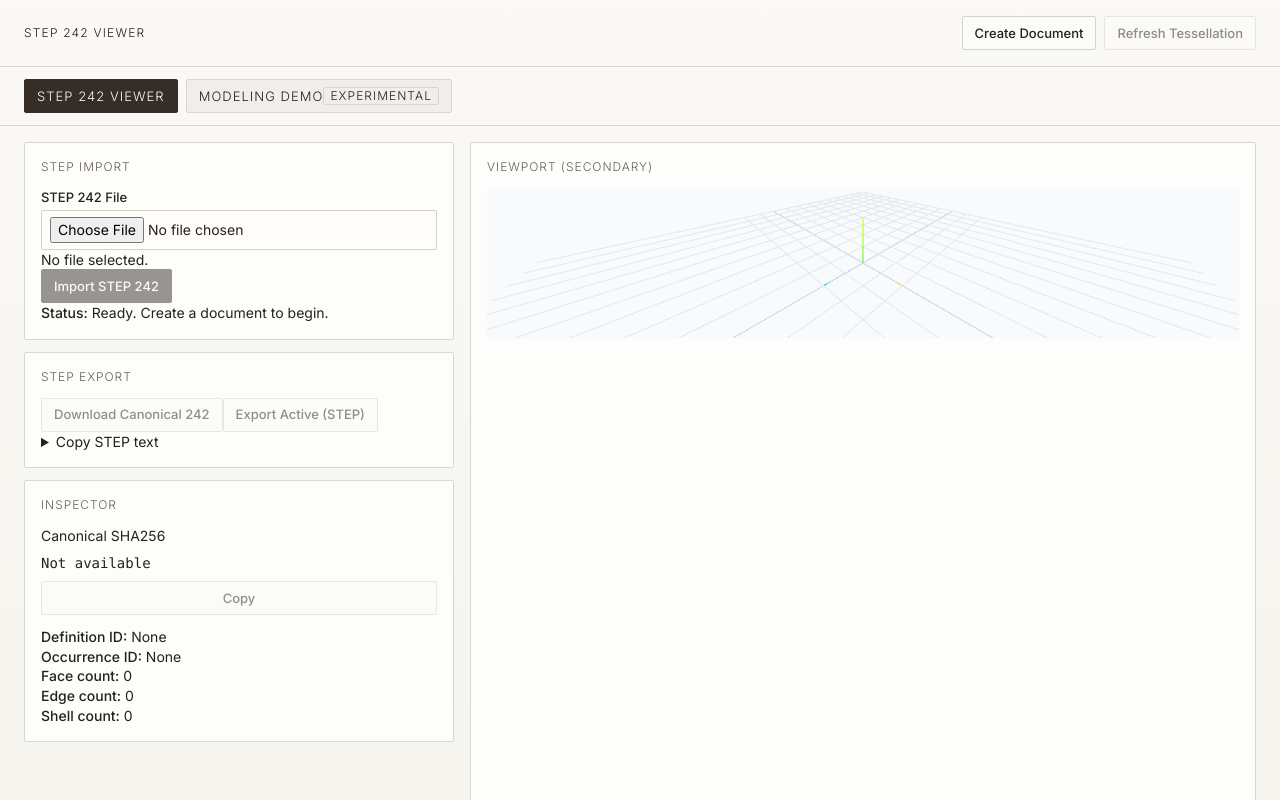
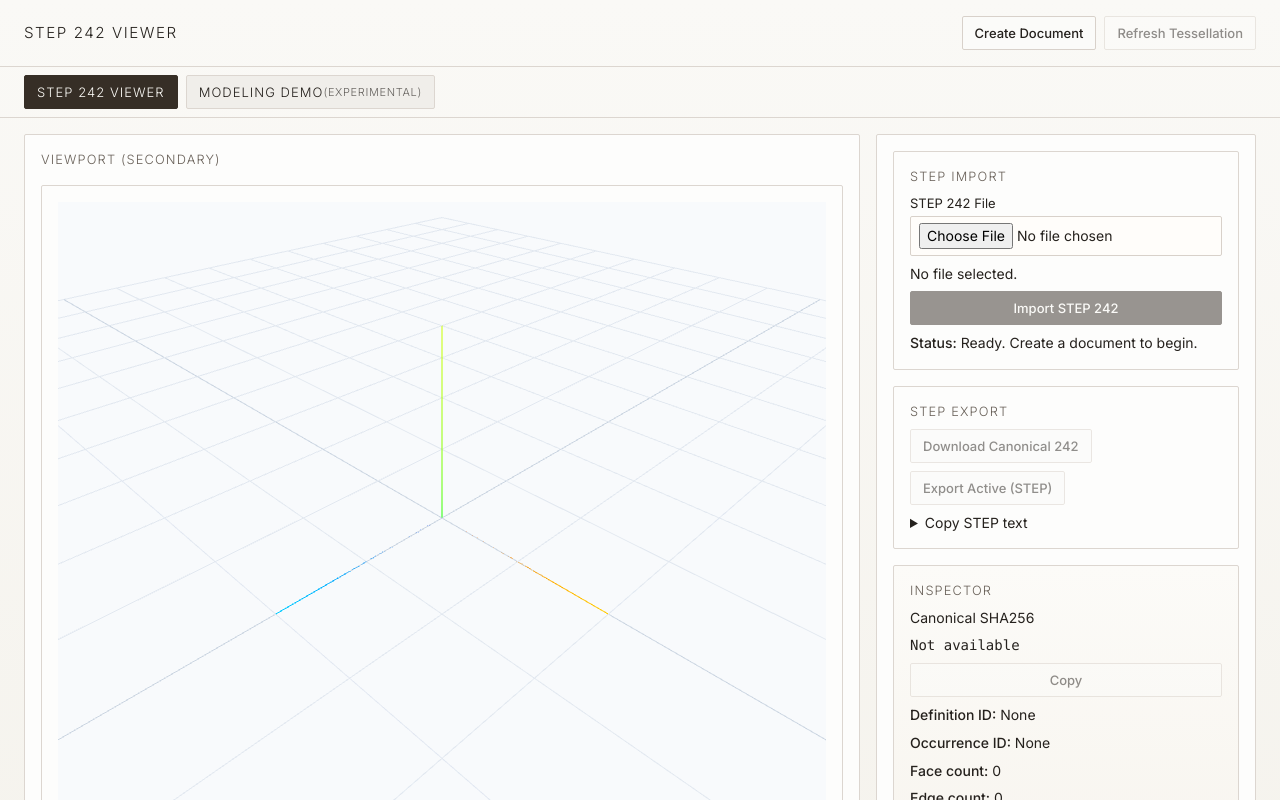
Before and after one commit to yuechen-li-dev/Aetheris, a React (Vite) app in the folder aetheris.client/: page / in a window 1280 px wide. Shown: the top 800 px of the page. Built offline with nearby package versions, Linux system fonts and the light colour scheme.

Commit message:
M42b: tabs row left-aligned + experimental label hierarchy

```diff
--- a/aetheris.client/src/App.css
+++ b/aetheris.client/src/App.css
@@ -1,40 +1,63 @@
 .app-shell {
-  display: flex;
-  flex-direction: column;
+  --layout-space-1: 8px;
+  --layout-space-2: 16px;
+  --layout-space-3: 24px;
+  --layout-space-4: 32px;
+  --layout-rail-width: 380px;
+  --layout-border-weight: var(--ui-stroke);
+  --layout-border-color: hsl(var(--border));
+  --layout-radius: var(--ui-radius);
+
   min-height: 100vh;
   color: hsl(var(--foreground));
   background: linear-gradient(180deg, #faf9f6 0%, #f5f3ed 100%);
 }
 
-.toolbar {
+.top-bar {
+  position: sticky;
+  top: 0;
+  z-index: 10;
   display: flex;
-  justify-content: space-between;
-  align-items: center;
-  padding: 16px 24px;
-  border-bottom: var(--ui-divider) solid hsl(var(--border));
+  flex-direction: column;
+  border-bottom: var(--layout-border-weight) solid var(--layout-border-color);
   background: hsla(var(--card), 0.95);
 }
 
-.toolbar h1 {
+.top-bar__header-row {
+  display: grid;
+  grid-template-columns: auto 1fr;
+  align-items: center;
+  gap: var(--layout-space-2);
+  padding: var(--layout-space-2) var(--layout-space-3);
+  border-bottom: var(--layout-border-weight) solid var(--layout-border-color);
+}
+
+.top-bar__tabs-row {
+  padding: var(--layout-space-1) var(--layout-space-3);
+}
+
+.top-bar__title {
   margin: 0;
-  font-size: var(--ui-title);
+  font-size: 0.95rem;
   letter-spacing: 0.1em;
   text-transform: uppercase;
   font-weight: var(--ui-weight-title);
 }
 
-.toolbar-actions {
+.top-bar__tabs,
+.top-bar__actions,
+.stack-row {
   display: flex;
-  gap: 8px;
+  gap: var(--layout-space-1);
   flex-wrap: wrap;
 }
 
-.top-tabs {
-  display: flex;
-  gap: 8px;
-  padding: 12px 24px;
-  border-bottom: var(--ui-divider) solid hsl(var(--border));
-  background: hsla(var(--card), 0.86);
+.top-bar__tabs {
+  justify-content: flex-start;
+}
+
+.top-bar__actions {
+  justify-content: flex-end;
 }
 
 .tab-button {
@@ -48,49 +71,70 @@
 }
 
 .experimental-badge {
-  font-size: var(--ui-title);
+  font-size: 0.6875rem;
   line-height: 1;
-  padding: 2px 6px;
-  border-radius: var(--ui-radius);
-  border: var(--ui-stroke) solid hsl(var(--border));
-  background: hsla(var(--muted), 0.8);
+  opacity: 0.68;
+  font-weight: var(--ui-weight-title);
+  letter-spacing: 0.06em;
 }
 
-.viewer-grid {
-  flex: 1;
+.main-layout {
+  min-height: calc(100vh - 76px);
   display: grid;
-  grid-template-columns: minmax(340px, 430px) minmax(0, 1fr);
-  gap: 16px;
-  padding: 16px 24px;
+  grid-template-columns: minmax(0, 1fr) var(--layout-rail-width);
+  gap: var(--layout-space-2);
+  padding: var(--layout-space-2) var(--layout-space-3);
 }
 
-.product-panel {
+.viewport-column {
+  min-width: 0;
+}
+
+.viewport-shell,
+.tool-rail {
+  height: 100%;
+  border: var(--layout-border-weight) solid var(--layout-border-color);
+  border-radius: var(--layout-radius);
+  background: hsl(var(--card));
+}
+
+.viewport-shell {
+  min-height: calc(100vh - 140px);
+  padding: var(--layout-space-2);
   display: flex;
   flex-direction: column;
-  gap: 12px;
+  gap: var(--layout-space-2);
 }
 
-.product-panel section,
-.viewer-secondary,
-.debug-panel section {
-  border: var(--ui-stroke) solid hsl(var(--border));
-  background: hsl(var(--card));
-  border-radius: var(--ui-radius);
-  padding: 16px;
-  box-shadow: none;
+.tool-rail {
+  padding: var(--layout-space-2);
+  overflow: auto;
+  display: flex;
+  flex-direction: column;
+  gap: var(--layout-space-2);
 }
 
-.product-panel h2,
-.viewer-secondary h2,
-.debug-panel h2,
-.debug-panel h3,
-.product-panel h3 {
-  margin: 0 0 12px;
-  font-size: var(--ui-title);
-  letter-spacing: var(--ui-title-tracking);
+.tool-section {
+  border: var(--layout-border-weight) solid var(--layout-border-color);
+  border-radius: var(--layout-radius);
+  background: hsl(var(--card));
+  padding: var(--layout-space-2);
+  display: flex;
+  flex-direction: column;
+  gap: var(--layout-space-1);
+}
+
+.section-title {
+  margin: 0;
+  font-size: 0.8rem;
+  letter-spacing: 0.09em;
   text-transform: uppercase;
   color: hsl(var(--muted-foreground));
   font-weight: var(--ui-weight-title);
+}
+
+.section-title--sub {
+  margin-top: var(--layout-space-2);
 }
 
 .audit-panel {
@@ -99,72 +143,54 @@
 
 .inspector-row {
   display: grid;
-  gap: 8px;
-  margin-bottom: 12px;
+  gap: var(--layout-space-1);
 }
 
-.main-grid {
-  flex: 1;
+.form-grid {
   display: grid;
-  grid-template-columns: minmax(0, 1fr) 360px;
+  grid-template-columns: repeat(3, minmax(0, 1fr));
+  gap: var(--layout-space-1);
 }
 
-.viewport-shell {
-  min-height: calc(100vh - 64px);
+.boolean-grid {
+  grid-template-columns: 1fr;
 }
 
-.debug-panel {
-  border-left: var(--ui-divider) solid #1e293b;
-  padding: 16px;
-  background: #0f172a;
-  color: #e2e8f0;
-  overflow: auto;
+.boolean-actions {
+  margin-bottom: var(--layout-space-1);
 }
 
-.debug-panel section {
-  margin-bottom: 16px;
-}
-
-.debug-panel ul,
-.product-panel ul {
+.tool-rail ul {
   margin: 0;
   padding-left: 16px;
   word-break: break-word;
 }
 
 .demo-notice {
-  margin-top: 0;
-  margin-bottom: 16px;
-  padding: 8px;
-  border-radius: var(--ui-radius);
-  background: #1e293b;
-  border: var(--ui-stroke) solid #334155;
+  margin: 0;
+  padding: var(--layout-space-1);
+  border-radius: var(--layout-radius);
+  border: var(--layout-border-weight) solid var(--layout-border-color);
+  background: hsla(var(--muted), 0.9);
   font-size: var(--ui-small);
-}
-
-.form-grid {
-  display: grid;
-  grid-template-columns: repeat(3, minmax(0, 1fr));
-  gap: 12px;
-  margin-bottom: 12px;
 }
 
 .form-grid label,
 .textarea-label,
-.product-panel label {
+.tool-rail label {
   display: flex;
   flex-direction: column;
   gap: 4px;
   font-size: var(--ui-small);
-  font-weight: var(--ui-weight-emphasis);
+  font-weight: var(--ui-weight-body);
 }
 
 input,
 select,
 textarea,
 button {
-  border-radius: var(--ui-radius);
-  border: var(--ui-stroke) solid hsl(var(--input));
+  border-radius: var(--layout-radius);
+  border: var(--layout-border-weight) solid hsl(var(--input));
   min-height: 34px;
   font-family: var(--ui-font-sans);
   font-size: var(--ui-text);
@@ -174,17 +200,9 @@ input,
 select,
 textarea {
   padding: 6px 8px;
-  font-weight: var(--ui-weight-body);
-  color: #e2e8f0;
-  background: #020617;
-}
-
-.product-panel input,
-.product-panel textarea,
-.product-panel select {
   color: hsl(var(--foreground));
   background: #fffdfa;
-  border-color: hsl(var(--input));
+  font-weight: var(--ui-weight-body);
 }
 
 button {
@@ -194,17 +212,9 @@ button {
   font-weight: var(--ui-weight-emphasis);
 }
 
-.boolean-grid {
-  grid-template-columns: 1fr;
-}
-
-.boolean-actions {
-  margin-bottom: 12px;
-}
-
 button.active-row {
-  border-color: #38bdf8;
-  background: #0c4a6e;
+  border-color: #6f8f8a;
+  background: #ece8dd;
 }
 
 button:focus-visible,
@@ -218,11 +228,6 @@ textarea:focus-visible {
 button:disabled {
   opacity: 0.5;
   cursor: not-allowed;
-}
-
-.textarea-label {
-  margin-top: 8px;
-  margin-bottom: 8px;
 }
 
 textarea {
@@ -239,3 +244,22 @@ textarea {
 strong {
   font-weight: var(--ui-weight-emphasis);
 }
+
+@media (max-width: 1100px) {
+  .top-bar__header-row {
+    grid-template-columns: 1fr;
+  }
+
+  .top-bar__tabs,
+  .top-bar__actions {
+    justify-content: flex-start;
+  }
+
+  .main-layout {
+    grid-template-columns: 1fr;
+  }
+
+  .viewport-shell {
+    min-height: 500px;
+  }
+}
--- a/aetheris.client/src/App.tsx
+++ b/aetheris.client/src/App.tsx
@@ -409,9 +409,10 @@ function App() {
 
     return (
         <div className="app-shell">
-            <header className="toolbar">
-                <h1>STEP 242 Viewer</h1>
-                <div className="toolbar-actions">
+            <header className="top-bar">
+                <div className="top-bar__header-row">
+                    <div className="top-bar__title">STEP 242 VIEWER</div>
+                    <div className="top-bar__actions">
                         <Button type="button" variant="outline" onClick={() => void handleCreateDocument()} disabled={status === 'loading'}>
                             Create Document
                         </Button>
@@ -419,9 +420,9 @@ function App() {
                             Refresh Tessellation
                         </Button>
                     </div>
-            </header>
-
-            <div className="top-tabs" role="tablist" aria-label="Top-level product surface">
+                </div>
+                <div className="top-bar__tabs-row">
+                    <div className="top-bar__tabs" role="tablist" aria-label="Top-level product surface">
                         <Button
                             type="button"
                             role="tab"
@@ -438,15 +439,30 @@ function App() {
                             aria-selected={activeTab === 'modeling-demo'}
                             className={activeTab === 'modeling-demo' ? 'tab-button active' : 'tab-button'}
                             onClick={() => setActiveTab('modeling-demo')}>
-                    Modeling Demo <span className="experimental-badge">Experimental</span>
+                            <span>Modeling Demo</span> <span className="experimental-badge">(Experimental)</span>
                         </Button>
                     </div>
+                </div>
+            </header>
 
+            <main className="main-layout">
+                <section className="viewport-column">
+                    <div className="viewport-shell">
+                        <h2 className="section-title">Viewport (secondary)</h2>
+                        <ViewerViewport
+                            sceneData={sceneData}
+                            highlightedFaceId={highlightedFaceId}
+                            highlightedEdgeId={highlightedEdgeId}
+                            onPickRay={(origin, direction) => void handlePickRay(origin, direction)}
+                        />
+                    </div>
+                </section>
+
+                <aside className="tool-rail">
                     {activeTab === 'viewer' ? (
-                <main className="viewer-grid">
-                    <aside className="product-panel">
-                        <section>
-                            <h2>STEP Import</h2>
+                        <>
+                            <section className="tool-section">
+                                <h2 className="section-title">Step Import</h2>
                                 <label>
                                     STEP 242 File
                                     <input
@@ -469,14 +485,16 @@ function App() {
                                 )}
                             </section>
 
-                        <section>
-                            <h2>STEP Export</h2>
+                            <section className="tool-section">
+                                <h2 className="section-title">Step Export</h2>
+                                <div className="stack-row">
                                     <Button type="button" variant="outline" onClick={() => void handleDownloadCanonicalStep()} disabled={!documentId || !activeOccurrence || status === 'loading'}>
                                         Download Canonical 242
                                     </Button>
                                     <Button type="button" variant="outline" onClick={() => void handleExportActiveStep()} disabled={!activeBodyId || status === 'loading'}>
                                         Export Active (STEP)
                                     </Button>
+                                </div>
                                 <details>
                                     <summary>Copy STEP text</summary>
                                     <label className="textarea-label">
@@ -486,8 +504,8 @@ function App() {
                                 </details>
                             </section>
 
-                        <section className="audit-panel">
-                            <h2>Inspector</h2>
+                            <section className="tool-section audit-panel">
+                                <h2 className="section-title">Inspector</h2>
                                 <div className="inspector-row">
                                     <span>Canonical SHA256</span>
                                     <code className="mono-value">{stepCanonicalHash ?? 'Not available'}</code>
@@ -500,31 +518,17 @@ function App() {
                                 <p><strong>Edge count:</strong> {tessellation?.edgePolylines.length ?? 0}</p>
                                 <p><strong>Shell count:</strong> {activeBodyId ? 1 : 0}</p>
                             </section>
-                    </aside>
+                        </>
+                    ) : (
+                        <>
+                            <section className="tool-section">
+                                <h2 className="section-title">Modeling Demo Notice</h2>
+                                <p>Modeling Demo (Non-production)</p>
+                                <p className="demo-notice">This is a demo environment. Not part of Viewer v0 contract.</p>
+                            </section>
 
-                    <section className="viewer-secondary">
-                        <h2>Viewport (secondary)</h2>
-                        <ViewerViewport
-                            sceneData={sceneData}
-                            highlightedFaceId={highlightedFaceId}
-                            highlightedEdgeId={highlightedEdgeId}
-                            onPickRay={(origin, direction) => void handlePickRay(origin, direction)}
-                        />
-                    </section>
-                </main>
-            ) : (
-                <main className="main-grid">
-                    <ViewerViewport
-                        sceneData={sceneData}
-                        highlightedFaceId={highlightedFaceId}
-                        highlightedEdgeId={highlightedEdgeId}
-                        onPickRay={(origin, direction) => void handlePickRay(origin, direction)}
-                    />
-                    <aside className="debug-panel">
-                        <h2>Modeling Demo (Non-production)</h2>
-                        <p className="demo-notice">This is a demo environment. Not part of Viewer v0 contract.</p>
-                        <section>
-                            <h3>Create Box</h3>
+                            <section className="tool-section">
+                                <h2 className="section-title">Create Box</h2>
                                 <div className="form-grid">
                                     <label>Width <input type="number" value={boxWidth} onChange={(event) => setBoxWidth(event.target.value)} /></label>
                                     <label>Height <input type="number" value={boxHeight} onChange={(event) => setBoxHeight(event.target.value)} /></label>
@@ -533,8 +537,8 @@ function App() {
                                 <button type="button" onClick={() => void handleCreateBox()} disabled={!documentId || status === 'loading'}>Create Box</button>
                             </section>
 
-                        <section>
-                            <h3>Body List</h3>
+                            <section className="tool-section">
+                                <h2 className="section-title">Body List</h2>
                                 {bodyIds.length === 0 ? <p>No occurrences in document.</p> : (
                                     <ul>
                                         {bodyIds.map((bodyId) => {
@@ -557,8 +561,8 @@ function App() {
                                 )}
                             </section>
 
-                        <section>
-                            <h3>Translate Active Body</h3>
+                            <section className="tool-section">
+                                <h2 className="section-title">Translate Active Body</h2>
                                 <div className="form-grid">
                                     <label>X <input type="number" value={tx} onChange={(event) => setTx(event.target.value)} /></label>
                                     <label>Y <input type="number" value={ty} onChange={(event) => setTy(event.target.value)} /></label>
@@ -567,8 +571,8 @@ function App() {
                                 <button type="button" onClick={() => void handleApplyTranslation()} disabled={!activeBodyId || status === 'loading'}>Apply Translation</button>
                             </section>
 
-                        <section>
-                            <h3>Boolean (Two-Body)</h3>
+                            <section className="tool-section">
+                                <h2 className="section-title">Boolean (Two-body)</h2>
                                 <div className="form-grid boolean-grid">
                                     <label>
                                         Target Body
@@ -593,7 +597,7 @@ function App() {
                                         </select>
                                     </label>
                                 </div>
-                            <div className="toolbar-actions boolean-actions">
+                                <div className="stack-row boolean-actions">
                                     <button type="button" onClick={handleUseActiveBodyAsTarget} disabled={!activeBodyId || status === 'loading'}>Use Active as Target</button>
                                     <button type="button" onClick={handleUseActiveBodyAsTool} disabled={!activeBodyId || status === 'loading'}>Use Active as Tool</button>
                                 </div>
@@ -604,7 +608,8 @@ function App() {
                                 ) : null}
                             </section>
 
-                        <h2>Debug / Status</h2>
+                            <section className="tool-section">
+                                <h2 className="section-title">Debug/Status</h2>
                                 <p><strong>Request status:</strong> {status}</p>
                                 <p><strong>Message:</strong> {statusMessage}</p>
                                 <p><strong>Document ID:</strong> {documentId ?? 'None'}</p>
@@ -612,7 +617,7 @@ function App() {
                                 <p><strong>Occurrence count:</strong> {bodyIds.length}</p>
                                 <p><strong>Face patches:</strong> {tessellation?.facePatches.length ?? 0}</p>
                                 <p><strong>Edge polylines:</strong> {tessellation?.edgePolylines.length ?? 0}</p>
-                        <h3>Pick Diagnostics (active body only)</h3>
+                                <h3 className="section-title section-title--sub">Pick Diagnostics (active body only)</h3>
                                 <p><strong>Pick status:</strong> {pickStatus}</p>
                                 <p><strong>Pick message:</strong> {pickMessage}</p>
                                 <p><strong>Pick hits:</strong> {pickHits.length}</p>
@@ -625,7 +630,7 @@ function App() {
                                         <li><strong>Point:</strong> ({nearestHit.point.x.toFixed(5)}, {nearestHit.point.y.toFixed(5)}, {nearestHit.point.z.toFixed(5)})</li>
                                     </ul>
                                 ) : <p>No nearest hit to display.</p>}
-                        <h3>Pick Diagnostics</h3>
+                                <h3 className="section-title section-title--sub">Pick Diagnostics</h3>
                                 {pickDiagnostics.length === 0 ? <p>None</p> : (
                                     <ul>
                                         {pickDiagnostics.map((diagnostic, index) => (
@@ -635,7 +640,7 @@ function App() {
                                         ))}
                                     </ul>
                                 )}
-                        <h3>Diagnostics</h3>
+                                <h3 className="section-title section-title--sub">Diagnostics</h3>
                                 {diagnostics.length === 0 ? <p>None</p> : (
                                     <ul>
                                         {diagnostics.map((diagnostic, index) => (
@@ -645,9 +650,11 @@ function App() {
                                         ))}
                                     </ul>
                                 )}
+                            </section>
+                        </>
+                    )}
                 </aside>
             </main>
-            )}
         </div>
     );
 }
```
Also changed, not shown: 1 other file (tests, documents, lock files or other folders). Lines whose indentation alone changed are shown as unchanged.
